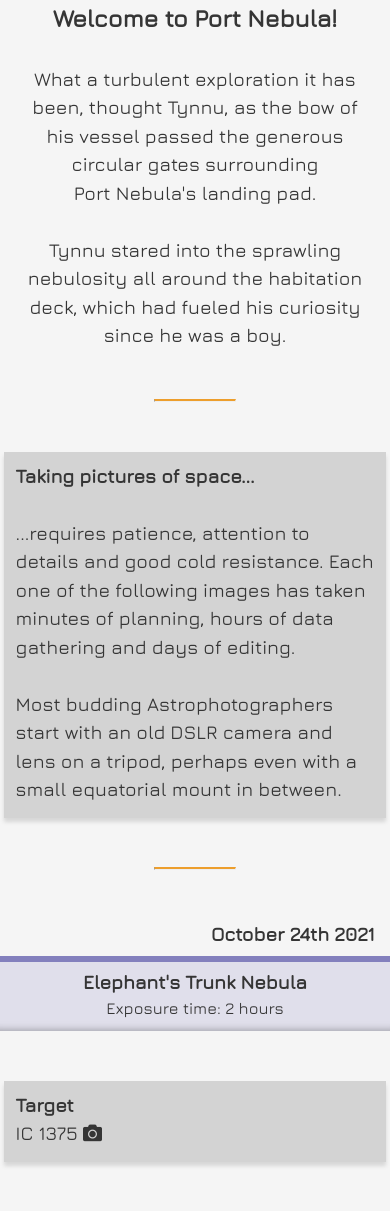
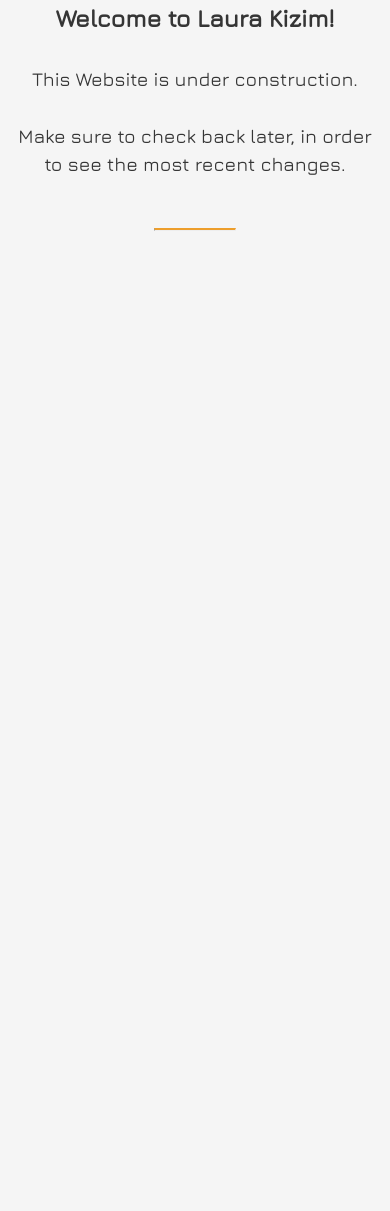
Before and after one commit to Tynnu/LauraKizim, a plain HTML site: page index.html in a window 390 px wide. After the commit the page ends 844 px from the top, so only its background shows below. Drawn offline with nearby package versions, Linux system fonts and the light colour scheme.

Commit message:
swap index

```diff
--- a/index.html
+++ b/index.html
@@ -1,14 +1,14 @@
         <!DOCTYPE HTML>
 <html>
 <head>
-    <title>Port Nebula</title>
+    <title>Laura Kizim</title>
     <link href="https://use.fontawesome.com/releases/v5.6.3/css/all.css" rel="stylesheet"/>
     <link rel="stylesheet" type="text/css" href="style.css"/>
-    <link rel="icon" type="image/png" href="graphics/favicon.png"/>
+    <!--link rel="icon" type="image/png" href="graphics/favicon.png"/-->
     <meta name="viewport" content="width=device-width, initial-scale=1"/>
     <meta http-equiv="content-type" content="text/html; charset=utf-8"/>
-    <meta name="description" content="Enjoy your stay at Port Nebula and feel free to explore the extraordinary sights all around our station."/>
-    <meta name="keywords" content="space, astro, photography, astrophotography, port, nebula, dark, flat, bias, light, frames, dslr, canon, 600d, filter"/>
+    <meta name="description" content="Homerecorded indie folk music with a magical touch."/>
+    <meta name="keywords" content="music, indie, folk, spotify, music video"/>
     <meta name="author" content="K. Ries"/>
 </head>
 
@@ -20,67 +20,28 @@
 
 <!--Landing Page-->
 
-    <img id="title" src="graphics/title.jpg" alt="">
-    <img id="title_m" src="graphics/title_m.jpg" alt="">
+    <!--img id="title" src="graphics/title.jpg" alt=""-->
+    <!--img id="title_m" src="graphics/title_m.jpg" alt=""-->
 
-  <div class="intro">
-    <h2>Welcome&nbsp;to Port&nbsp;Nebula!</h2>
+  <div class="nav">
+    <h2>Welcome&nbsp;to Laura&nbsp;Kizim!</h2>
     <br>
-    What a turbulent exploration it has been, thought Tynnu, as the bow of his vessel passed the generous circular gates surrounding Port&nbsp;Nebula's landing pad.
+    This Website is under construction.
   <br><br>
-    Tynnu stared into the sprawling nebulosity all around the habitation deck, which had fueled his curiosity since he was a boy.
+    Make sure to check back later, in order to see the most recent changes.
   </div>
 
 
-  <div id="SSU"></div>
+  <div id="ribbon"></div>
   <hr>
-  <div id="SSU"></div>
-
-
-<div class="info">
-
-  <h3>Taking pictures of space...</h3><br>
-  ...requires patience, attention to details and good cold resistance. Each one of the following images has taken minutes of planning, hours of data gathering and days of editing.<br><br>
-
-  Most budding Astrophotographers start with an old DSLR camera and lens on a tripod, perhaps even with a small equatorial mount in between.
-</div>
-
-  <div id="SSU"></div>
-  <hr>
-  <div id="SSU"></div>
-
-
-<div id="date"><h3>October 24th 2021</h3></div>
-
-  <div class="picture">
-    <label class="zoom">
-    <input type="checkbox" class="trigger">
-  <img src="graphics/Elefant.jpg" alt="">
-</label>
-  </div>
-
-  <div class="name">
-     <h3>Elephant's Trunk Nebula</h3>
-      <h4>Exposure time: 2 hours</h4>
-</div>
-
-<div id="SSU"></div>
-
-<div class="info">
-  <h3>Target</h3>
-
-  IC 1375 <i class="fas fa-camera"></i>
-</div>
-
-<div id="SSU"></div>
+  <div id="ribbon"></div>
 
 <!------------------------------------------------------->
 <!---->                     </main>                <!---->
 <!------------------------------------------------------->
 
     <footer>
-        <img id="footer" src="graphics/footer.jpg" alt="">
-        <img id="footer_m" src="graphics/footer_m.jpg" alt="">
+
     </footer>
 
 </body>
--- a/style.css
+++ b/style.css
@@ -27,11 +27,6 @@ h2 {
   font-size: 26px;
 }
 
-h4 {
-  font-size: 17px;
-  font-weight: normal;
-}
-
 img {
     pointer-events: none;
 }
@@ -48,7 +43,7 @@ body {
     background-color: #f5f5f5;
 }
 
-#SSU {
+#ribbon {
   height: calc(5vw + 30px);
   max-height: 90px;
   width: 100%;
@@ -58,78 +53,18 @@ body {
  /*                         HOME                         */
 /********************************************************/
 
-#title {
-    width: calc(140% - (100vw - 1200px));
-    margin-left: calc(-20% + (50vw - 600px));
-    min-width: 100%;
-    display: block;
-}
-
-#title_m {
-  width: 100%;
-  display: none;
-}
-
-.intro {
+.nav {
   text-align: center;
   width: 800px;
   max-width: 92%;
   margin: auto;
 }
 
-#date {
-  text-align: right;
-  margin: auto;
-  width: 92%;
-  max-width: 800px;
-  margin-bottom: 2vw;
-}
-
 /********************************************************/
 /*                         PICS                         */
 /********************************************************/
 
-.info {
-  width: 92%;
-  max-width: 800px;
-  margin: auto;
-  background-color: lightgrey;
-  padding: 10px 12px 14px 12px;
-  box-shadow: #00000020 0px 4px 4px 0px;
-}
 
-.picture {
-  font-size: 0;
-  width: 92%;
-  max-width: 1200px;
-  margin: auto;
-  overflow: hidden;
-  border-radius: 70px 170px 70px 170px;
-  border: 3px solid #8380bd;
-}
-
-.picture img {
-  width: 100%;
-  transition: 0.2s ease-out;
-  -webkit-user-select: none;
-  -khtml-user-select: none;
-  -moz-user-select: none;
-  -o-user-select: none;
-  user-select: none;
-}
-
-.name {
-  position: relative;
-  margin: auto;
-  background-color: #8380bd30;
-  text-align: center;
-  width: 280px;
-  height: auto;
-  margin-top: 1vw;
-  padding: 10px 3px 14px 3px;
-  border-radius: 18px 40px 18px 40px;
-  box-shadow: inset -2px 0px 10px #00000040;
-}
 
 /********************************************************/
 /*                         SWITCH                       */
@@ -164,15 +99,7 @@ body {
 /********************************************************/
 
 #footer {
-  width: calc(140% - (100vw - 1200px));
-  margin-left: calc(-20% + (50vw - 600px));
-  min-width: 100%;
-  display: block;
-}
 
-#footer_m {
-  width: 100%;
-  display: none;
 }
 
 /********************************************************/
@@ -186,51 +113,9 @@ body {
     margin-left: -20%;
   }
 
-  #footer {
-    width: 140%;
-    margin-left: -20%;
-  }
-
-  .picture {
-    border-radius: 6vw 14vw 6vw 14vw;
-  }
-
 }
 
 @media screen and (max-width: 600px) {
-
-  #title {
-      display: none;
-  }
-
-  #title_m {
-    display: block;
-  }
-
-  #footer {
-      display: none;
-  }
-
-  #footer_m {
-    display: block;
-  }
-
-  .intro {
-    width: 350px;
-  }
-
-  .row {
-    width: 100%;
-  }
-
-  .column {
-      width: 100%;
-    }
-
-  .column_m {
-    width: 100%;
-    margin: 0;
-  }
 
   body {
   font-size: 16px;
@@ -248,22 +133,6 @@ body {
     font-size: 16px;
   }
 
-  .picture {
-    width: 100%;
-    margin: auto;
-    border-radius: 0;
-    border-width: 3px 0px 3px 0px;
-  }
-
-  .name {
-    margin-top: 0px;
-    padding: 6px 0 11px 0;
-    height: auto;
-    width: 100%;
-    box-shadow: inset 0 -10px 8px -10px #00000060;
-    border-radius: 0;
-  }
-
   .trigger:checked ~ img {
     transform: scale(3.2) translateY(5%);
   }
```
